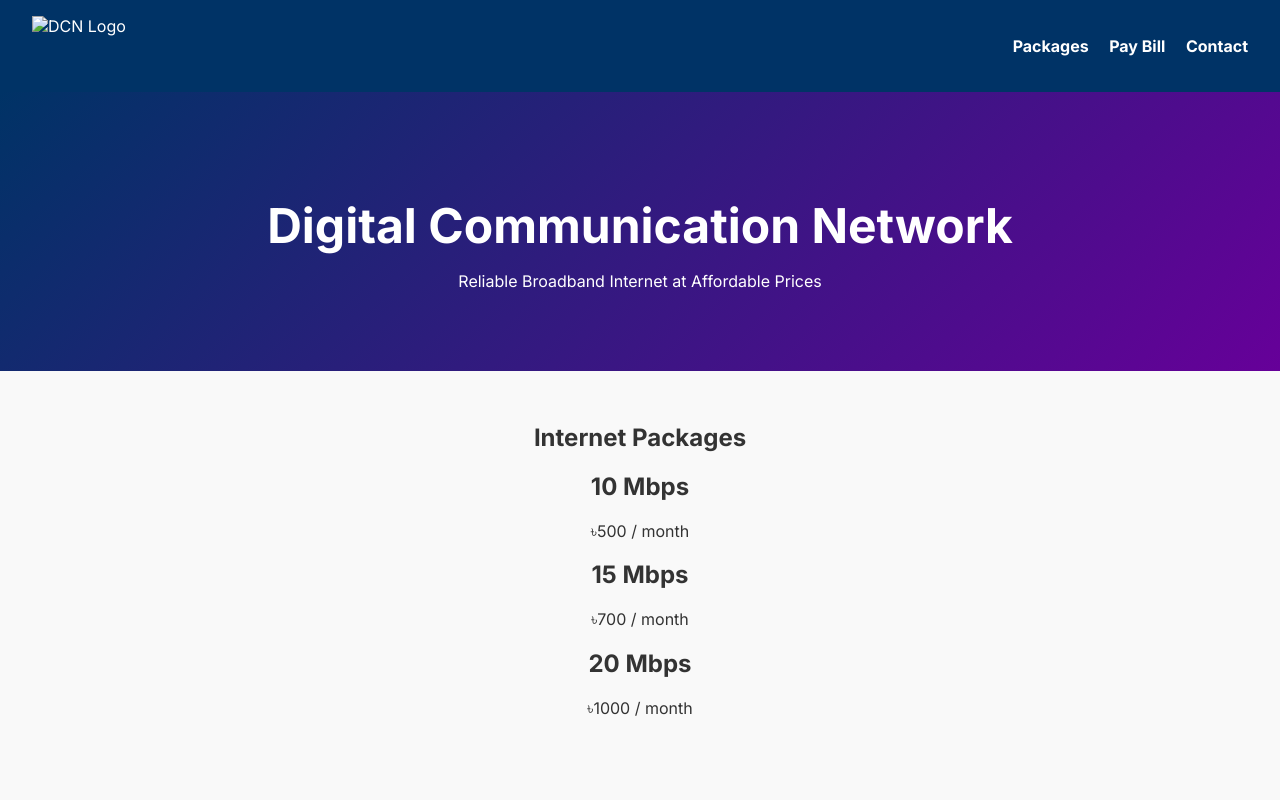
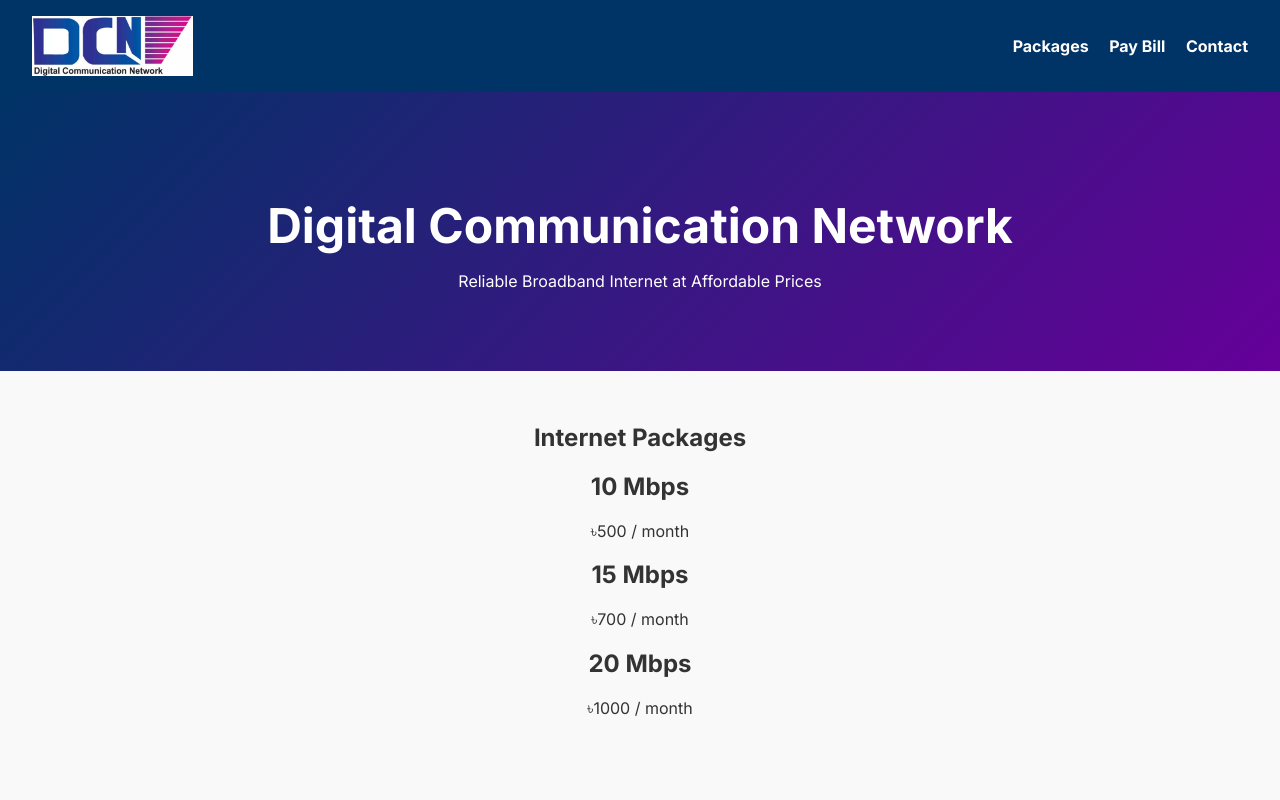
Before and after one commit to Zisanmimi/digital-communication-network-, a plain HTML site: page index.html in a window 1280 px wide. Shown: the top 800 px of the page. Drawn offline with Linux system fonts and the light colour scheme.

Commit message:
Update index.html

```diff
--- a/index.html
+++ b/index.html
@@ -107,7 +107,7 @@
 </head>
 <body>
   <header>
-    <img src="dcn-logo.png" alt="DCN Logo">
+    <img src="logo.png" alt="DCN Logo">
     <nav>
       <a href="#packages">Packages</a>
       <a href="#pay">Pay Bill</a>
```
